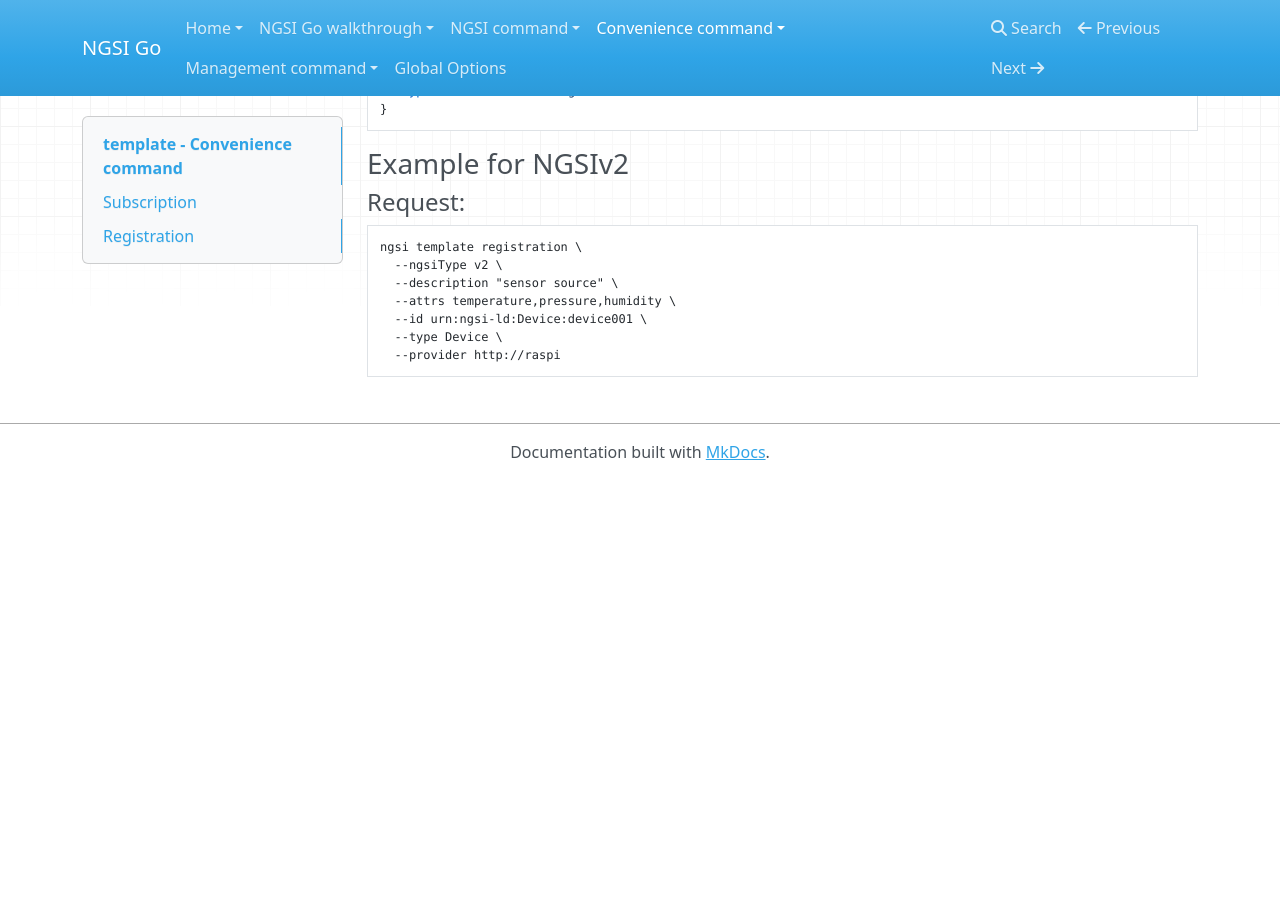
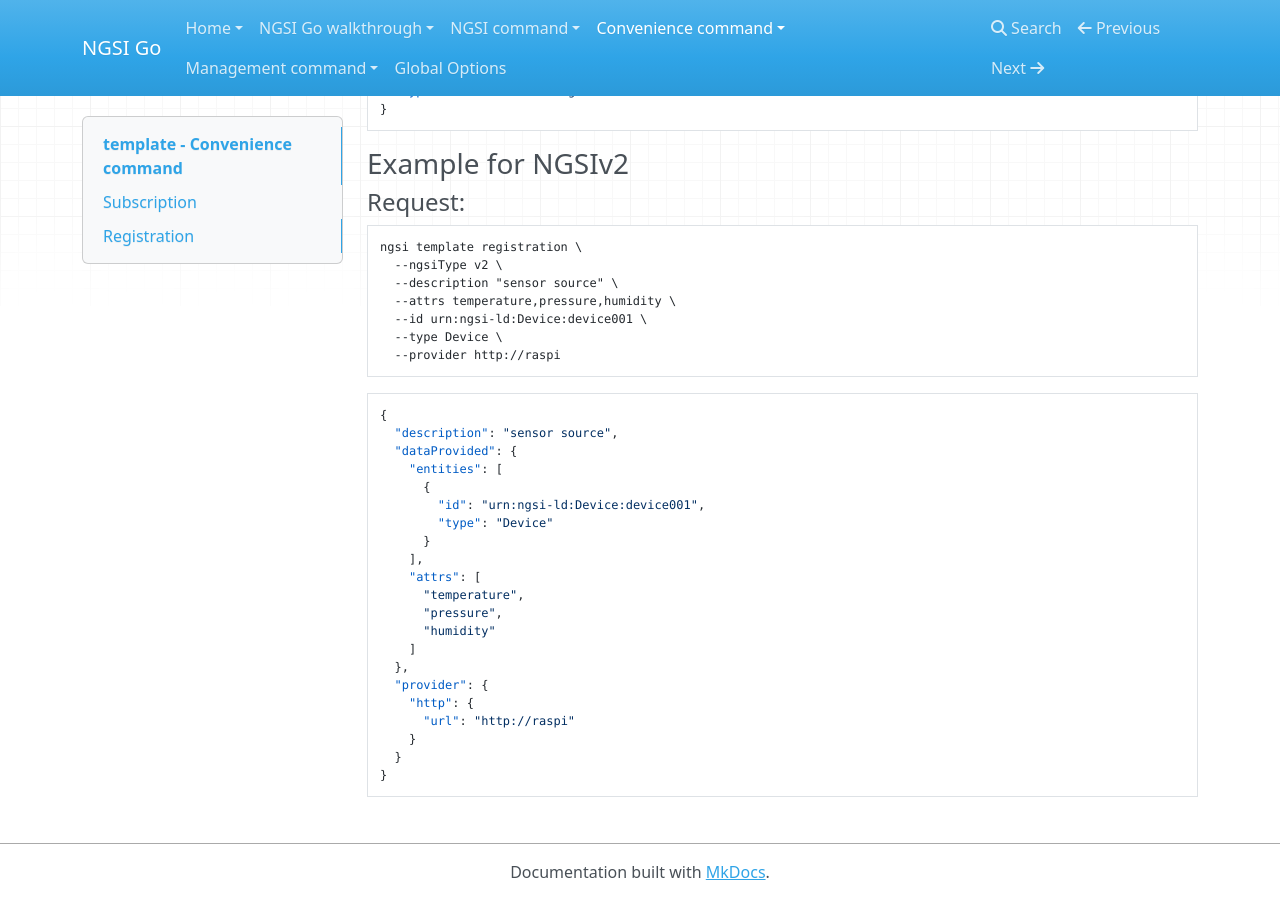
Before and after one commit to lets-fiware/ngsi-go, an MkDocs documentation site: the page built from docs/convenience/template.md, in a window 1280 px wide and 900 px high, scrolled down 5013 px. Built offline with MkDocs 1.6.1, drawn with Linux system fonts in a browser that asks for light colours; nearby versions of some CDN libraries; before the commit the page ends 5493 px from its top, so only the background shows below that.

Commit message:
Update documentation in template.md

````diff
--- a/docs/convenience/template.md
+++ b/docs/convenience/template.md
@@ -246,3 +246,27 @@
   --type Device \
   --provider http://raspi
 ```
+
+```
+{
+  "description": "sensor source",
+  "dataProvided": {
+    "entities": [
+      {
+        "id": "urn:ngsi-ld:Device:device001",
+        "type": "Device"
+      }
+    ],
+    "attrs": [
+      "temperature",
+      "pressure",
+      "humidity"
+    ]
+  },
+  "provider": {
+    "http": {
+      "url": "http://raspi"
+    }
+  }
+}
+```
````
